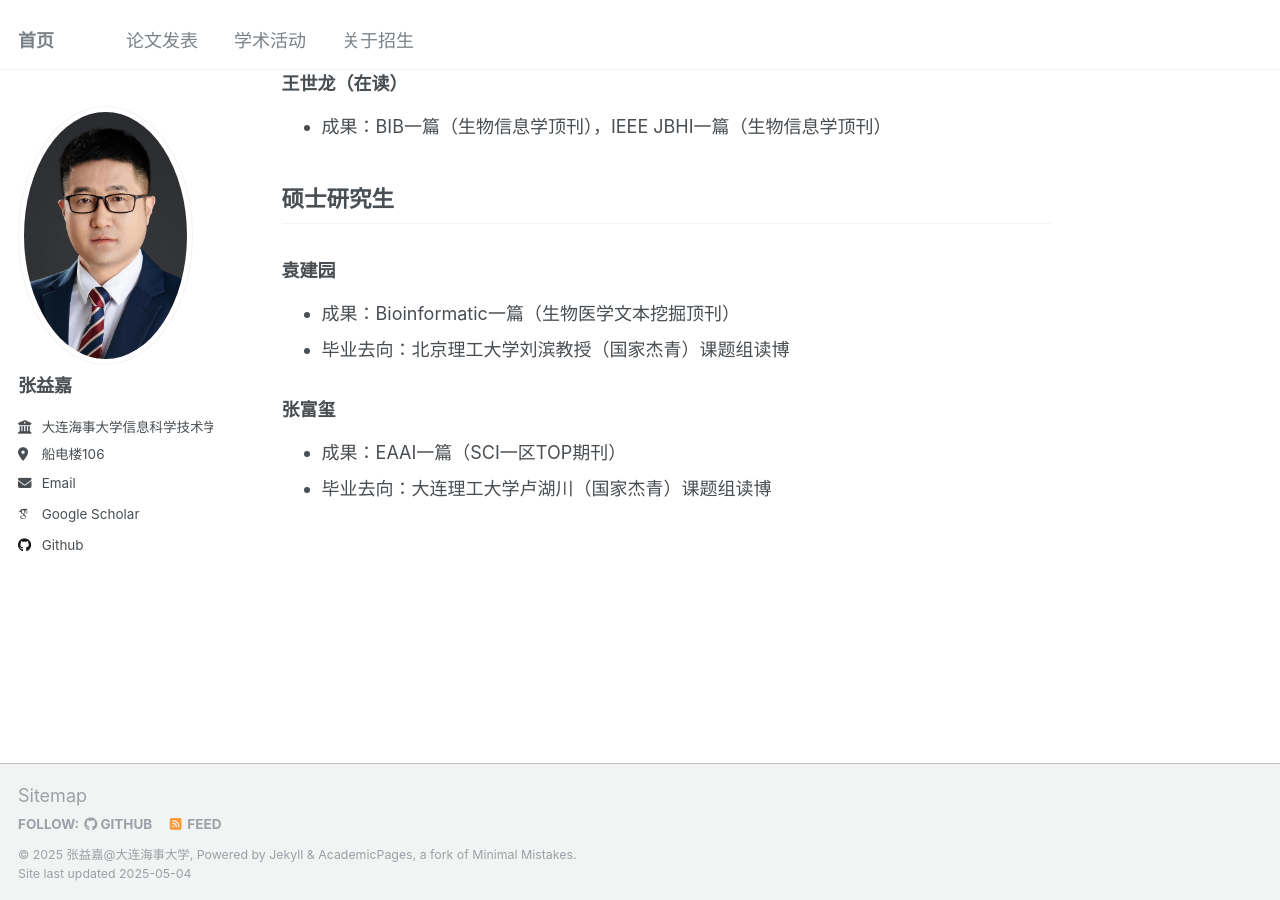
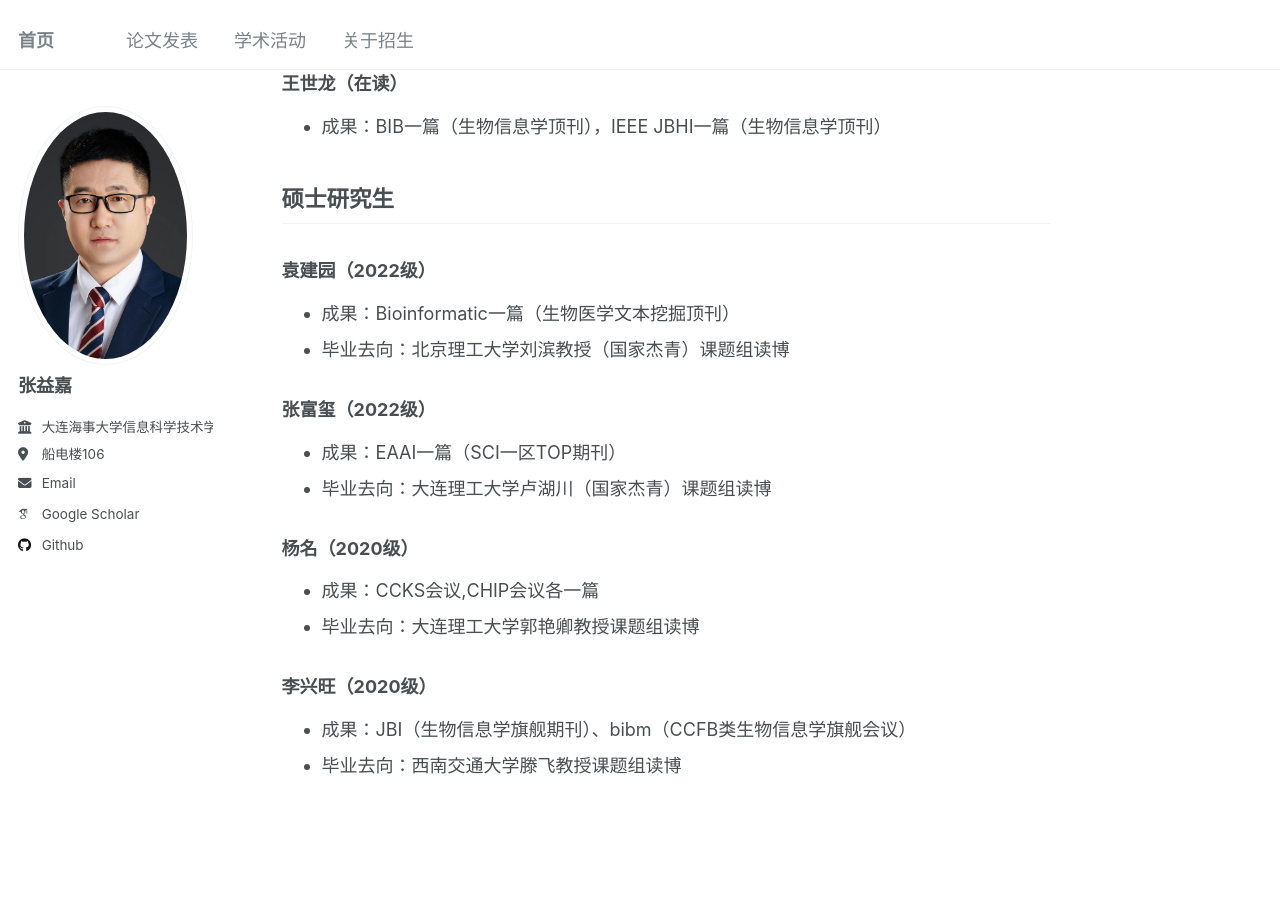
Before and after one commit to DMU-ITREC/zhangyijia.github.io, a Jekyll site: the page built from _pages/GraduateAdmissions.md, in a window 1280 px wide and 900 px high, scrolled down 1520 px. Built offline with Jekyll 4.4.1, drawn with Linux system fonts in a browser that asks for light colours; some web fonts are replaced.

Commit message:
Update GraduateAdmissions.md

```diff
--- a/_pages/GraduateAdmissions.md
+++ b/_pages/GraduateAdmissions.md
@@ -74,10 +74,18 @@ layout: single
 
 
 ## 硕士研究生
-### 袁建园
+### 袁建园（2022级）
 * 成果：Bioinformatic一篇（生物医学文本挖掘顶刊）
 * 毕业去向：北京理工大学刘滨教授（国家杰青）课题组读博
 
-### 张富玺
+### 张富玺（2022级）
 * 成果：EAAI一篇（SCI一区TOP期刊）
 * 毕业去向：大连理工大学卢湖川（国家杰青）课题组读博
+
+### 杨名（2020级）
+* 成果：CCKS会议,CHIP会议各一篇
+* 毕业去向：大连理工大学郭艳卿教授课题组读博
+
+### 李兴旺（2020级）
+* 成果：JBI（生物信息学旗舰期刊）、bibm（CCFB类生物信息学旗舰会议）
+* 毕业去向：西南交通大学滕飞教授课题组读博
```
